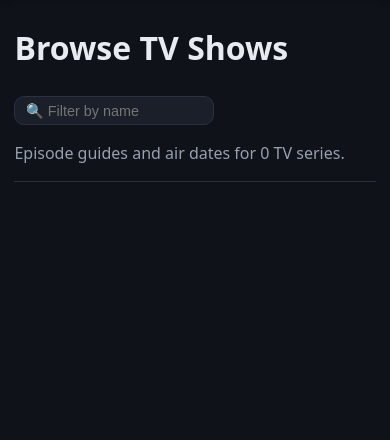
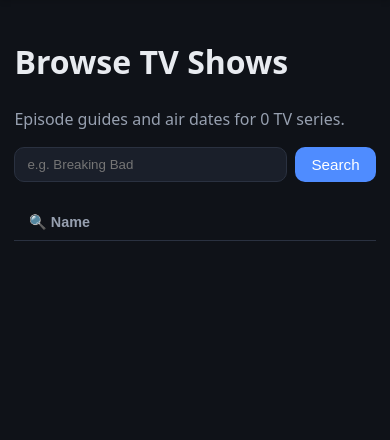
Before and after one commit to akifuygun/tvtakip, a PHP site: page /browse in a window 390 px wide. Shown: the part 52-492 px from the top of the page. Run offline with PHP 8.4, Linux system fonts and the light colour scheme; data that the repository does not hold is empty.

Commit message:
Browse polish: provider search bar, Name filter tab, season-button layout fix
- Browse gains the same provider search bar as the movies page (link-only
  result cards; series pages import on visit). The catalog grid gets an
  explicit #browse-grid id so the filter never grabs the results grid.
- The name-filter input moves from beside the title into the filter tabs as a
  fourth "Name" tab (active-dot when a query is typed).
- My Shows merged tab renamed to "Running / Upcoming".
- Fix: the season "Mark Season Watched" button floated out of the summary and
  the first episode row (a flex container/BFC) narrowed to avoid it, pushing
  its toggle button out of alignment — the button is now absolutely positioned
  (static again on mobile).
- README updated for the public catalog/search/import-on-visit era.

Co-Authored-By: Claude Opus 4.8 <noreply@anthropic.com>

```diff
--- a/assets/css/style.css
+++ b/assets/css/style.css
@@ -396,6 +396,7 @@ a:hover { color: var(--accent-hover); }
 .episodes-actions { display: flex; gap: 0.5rem; }
 
 .season {
+  position: relative; /* anchors the absolutely-positioned season button */
   background: var(--surface);
   border: 1px solid var(--border);
   border-radius: var(--radius);
@@ -403,7 +404,14 @@ a:hover { color: var(--accent-hover); }
   padding: 0.5rem 0.9rem;
 }
 .season summary { cursor: pointer; font-weight: 600; }
-.season-watched-btn { float: right; }
+/* Absolute, not float: a float protrudes below the summary line and the first
+   episode row (a flex container / BFC) narrows to avoid it, misaligning its
+   toggle button. */
+.season-watched-btn {
+  position: absolute;
+  top: 0.45rem;
+  right: 0.9rem;
+}
 .episode-list { list-style: none; padding: 0.25rem 0 0; margin: 0; }
 .episode-list li {
   display: flex;
@@ -476,8 +484,10 @@ a:hover { color: var(--accent-hover); }
 
 .next-ep { font-size: 0.78rem; color: var(--warning); }
 
-/* My Movies: search results get breathing room above the tabs when populated. */
-#movie-search-results:not(:empty) { margin-bottom: 1.75rem; }
+/* Search-result grids get breathing room below them when populated. */
+#movie-search-results:not(:empty),
+#pub-movie-search-results:not(:empty),
+#pub-show-search-results:not(:empty) { margin-bottom: 1.75rem; }
 
 .notice {
   background: rgba(79, 140, 255, 0.10);
@@ -534,7 +544,7 @@ a:hover { color: var(--accent-hover); }
   .ep-toggle-btn { min-width: 0; width: 100%; }
 
   /* Season header button drops below the title, full width. */
-  .season-watched-btn { float: none; display: block; width: 100%; margin-top: 0.5rem; }
+  .season-watched-btn { position: static; display: block; width: 100%; margin-top: 0.5rem; }
 
   /* Show-page action buttons share the row evenly instead of overflowing. */
   .episodes-actions { width: 100%; }
@@ -547,14 +557,7 @@ a:hover { color: var(--accent-hover); }
   .show-header img { max-width: 140px; }
 }
 
-/* Page title row with a compact inline filter input (browse). */
-.page-head {
-  display: flex;
-  align-items: center;
-  gap: 1rem;
-  flex-wrap: wrap;
-}
-.page-head h1 { margin: 0.5rem 0; }
+/* Compact filter input (lives inside the browse "Name" filter tab panel). */
 .title-search {
   width: 200px;
   padding: 0.35rem 0.65rem;
--- a/assets/js/app.js
+++ b/assets/js/app.js
@@ -552,6 +552,48 @@ function initMovies() {
   });
 }
 
+// Browse page: provider (TVmaze+TMDB) show search, same shape as the movies
+// page — link-only cards; the series page imports on first visit for anyone.
+function initPubShows() {
+  const form = document.getElementById('pub-show-search-form');
+  if (!form) return;
+  const input = document.getElementById('pub-show-search-input');
+  const results = document.getElementById('pub-show-search-results');
+
+  form.addEventListener('submit', async (e) => {
+    e.preventDefault();
+    const q = input.value.trim();
+    if (!q) return;
+    results.textContent = t('searching');
+    try {
+      const { results: items } = await apiGet(`/api/search.php?q=${encodeURIComponent(q)}`);
+      results.replaceChildren();
+      if (!items.length) {
+        results.textContent = t('no_shows_found');
+        return;
+      }
+      for (const item of items) {
+        const year = item.year ? ` (${item.year})` : '';
+        const poster = item.image
+          ? el('img', { src: item.image, alt: '' })
+          : el('div', { class: 'no-poster', text: t('no_image') });
+        results.append(item.imdb_id
+          ? el('div', { class: 'show-card' }, [
+              el('a', { href: seriesUrl(item.imdb_id) }, [poster]),
+              el('h3', {}, [el('a', { href: seriesUrl(item.imdb_id), text: item.name + year })]),
+            ])
+          : el('div', { class: 'show-card' }, [
+              poster,
+              el('h3', { text: item.name + year }),
+              el('span', { class: 'muted', text: t('no_imdb') }),
+            ]));
+      }
+    } catch (err) {
+      results.textContent = t('search_failed', err.message);
+    }
+  });
+}
+
 // Public movies page: search renders link-only cards (no add buttons — the
 // movie page itself imports on first visit and offers actions to logged-in
 // users). Works for guests; the search API's GET is public.
@@ -1057,9 +1099,9 @@ function initTick() {
 // Browse faceted filter: Network (brand groups + Others), Genre and Status.
 // Within a facet chips are OR'd; across facets they're AND'd. All client-side.
 function initBrowseFilter() {
-  const grid = document.querySelector('.show-grid');
-  // #network-filter only exists on browse — without this guard the tab wiring
-  // below would also grab the My Movies tabs (same .filter-tab classes).
+  // The explicit id matters: the page also has a (search-results) .show-grid
+  // above the catalog grid.
+  const grid = document.getElementById('browse-grid');
   if (!grid || !document.getElementById('network-filter')) return;
   const cards = [...grid.querySelectorAll('.show-card')].map((el) => ({
     el,
@@ -1142,8 +1184,10 @@ function initBrowseFilter() {
     });
     // Mark tabs whose (possibly hidden) facet is actively filtering.
     tabs.forEach((tab) => {
-      const sel = selByFacet[tab.dataset.tab];
-      tab.classList.toggle('has-active', !!sel && sel.size > 0);
+      const active = tab.dataset.tab === 'name'
+        ? nameQ.length > 0
+        : (selByFacet[tab.dataset.tab]?.size ?? 0) > 0;
+      tab.classList.toggle('has-active', active);
     });
   };
 
@@ -1216,6 +1260,7 @@ initPosterLightbox();
 initBrowseFilter();
 initSearch();
 initMovies();
+initPubShows();
 initPubMovies();
 initMovieDetail();
 initDashboard();
--- a/browse.php
+++ b/browse.php
@@ -89,18 +89,27 @@ $metaDescription = t('pub_browse_sub', count($shows));
 
 require __DIR__ . '/includes/header.php';
 ?>
-<div class="page-head">
-    <h1><?= t('pub_browse_title') ?></h1>
-    <input type="search" id="browse-name" class="title-search"
-           placeholder="🔍 <?= t('filter_by_name') ?>" aria-label="<?= t('filter_by_name') ?>">
-</div>
+<h1><?= t('pub_browse_title') ?></h1>
 <p class="muted"><?= t('pub_browse_sub', count($shows)) ?></p>
+
+<form id="pub-show-search-form" class="search-form">
+    <input type="search" id="pub-show-search-input" placeholder="<?= t('search_placeholder') ?>"
+           aria-label="<?= t('pub_browse_title') ?>">
+    <button type="submit" class="button"><?= t('search_button') ?></button>
+</form>
+<div id="pub-show-search-results" class="show-grid"></div>
 
 <div class="filters">
     <div class="filter-tabs" role="tablist">
         <?php foreach ($facets as $f): ?>
             <button type="button" class="filter-tab<?= $f === $activeFacet ? ' active' : '' ?>" data-tab="<?= $f ?>"><?= t('flt_' . $f) ?></button>
         <?php endforeach; ?>
+        <button type="button" class="filter-tab" data-tab="name">🔍 <?= t('flt_name') ?></button>
+    </div>
+
+    <div class="filter-panel hidden" data-panel="name">
+        <input type="search" id="browse-name" class="title-search"
+               placeholder="<?= t('filter_by_name') ?>" aria-label="<?= t('filter_by_name') ?>">
     </div>
 
     <?php if ($networks): ?>
@@ -152,7 +161,7 @@ require __DIR__ . '/includes/header.php';
     <?php endif; ?>
 </div>
 
-<div class="show-grid">
+<div class="show-grid" id="browse-grid">
     <?php foreach ($shows as $show): ?>
         <?= show_card_html($show, series_url($show['imdb_id'])) ?>
     <?php endforeach; ?>
--- a/includes/auth.php
+++ b/includes/auth.php
@@ -34,7 +34,7 @@ const REMEMBER_LIFETIME = 60 * 60 * 24 * 60;  // 60 days
 
 // Cache-buster appended to CSS/JS URLs so far-future caching (.htaccess) is
 // safe: bump this on any CSS/JS change, alongside the CACHE const in sw.js.
-const ASSET_VERSION = '46';
+const ASSET_VERSION = '47';
 
 /** True when the current request reached us over HTTPS (directly or via the
  *  InfinityFree proxy), so cookies can carry the Secure flag. */
--- a/includes/i18n.php
+++ b/includes/i18n.php
@@ -162,8 +162,9 @@ $GLOBALS['I18N'] = [
         'no_shows_yet' => "You're not tracking any shows yet",
         'search_for_show' => 'Search for a show',
         'group_running' => 'Running', 'group_upcoming' => 'Upcoming', 'group_finished' => 'Cancelled / Ended',
-        'group_active' => 'Running & Upcoming',
+        'group_active' => 'Running / Upcoming',
         'filter_by_name' => 'Filter by name',
+        'flt_name' => 'Name',
         'untrack' => 'Untrack', 'no_image' => 'No image',
         'airs_today' => 'Airs today', 'day_remaining' => '%d day remaining', 'days_remaining' => '%d days remaining',
         'status_running' => 'Running', 'status_ended' => 'Ended', 'status_canceled' => 'Canceled', 'status_upcoming' => 'Upcoming',
@@ -303,8 +304,9 @@ $GLOBALS['I18N'] = [
         'no_shows_yet' => 'Henüz dizi takip etmiyorsun',
         'search_for_show' => 'Dizi ara',
         'group_running' => 'Devam ediyor', 'group_upcoming' => 'Yakında', 'group_finished' => 'İptal / Bitti',
-        'group_active' => 'Devam Eden & Yakında',
+        'group_active' => 'Devam Eden / Yakında',
         'filter_by_name' => 'İsme göre filtrele',
+        'flt_name' => 'İsim',
         'untrack' => 'Takibi bırak', 'no_image' => 'Görsel yok',
         'airs_today' => 'Bugün yayında', 'day_remaining' => '%d gün kaldı', 'days_remaining' => '%d gün kaldı',
         'status_running' => 'Devam ediyor', 'status_ended' => 'Bitti', 'status_canceled' => 'İptal edildi', 'status_upcoming' => 'Yakında',
--- a/sw.js
+++ b/sw.js
@@ -1,7 +1,7 @@
 // Service worker: stale-while-revalidate for same-origin STATIC assets only.
 // HTML pages and /api/* pass straight through to the network so authenticated,
 // per-user content is never served stale or to the wrong session.
-const CACHE = 'tvtrack-v46';
+const CACHE = 'tvtrack-v47';
 const STATIC = /\.(css|js|png|svg|webmanifest|woff2?|ico)$/;
 
 self.addEventListener('install', () => self.skipWaiting());
```
Also changed, not shown: README.md.
